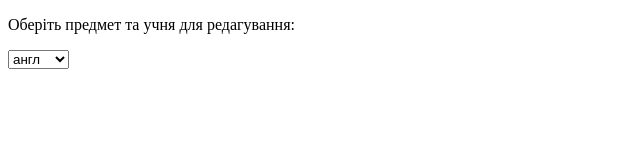
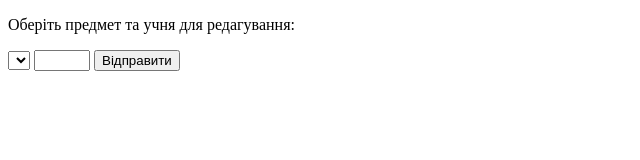
Before and after one commit to NDROID228/http_journal, a plain HTML site: page add_grade_start.html in a window 1280 px wide. Shown: the whole page, without its empty margins (0-640 px from the left). Drawn offline with Linux system fonts and the light colour scheme.

Commit message:
Update 'add_grade_start.html', README.md

```diff
--- a/add_grade_start.html
+++ b/add_grade_start.html
@@ -7,11 +7,23 @@
 </head>
 <body>
     <p>Оберіть предмет та учня для редагування:</p>
-    <select>
-        <option value="англ">англ</option>
-        <option value="матем">матем</option>
-        <option value="укр">укр</option>
+    <form action="/add_grade_end" method="post">
+        <input type="text" name="teacherCode" id="teacherCode" hidden value="$PLACEHOLDER1$">
+        <select name="student" id="student">
+            $PLACEHOLDER2$
+        </select>
+        <!-- <select name="class" id="class">
+            $PLACEHOLDER3$
+        </select> -->
+        <input type="number" name="value" id="value" min="1" max="12">
+        <button type="submit">
+            Відправити
+        </button>
+    </form>
 
-    </select>
+    <form action="/grades" method="get">
+
+    </form>
+
 </body>
 </html>
```
Also changed, not shown: server.js (+10 -3 lines), 1 other file.
